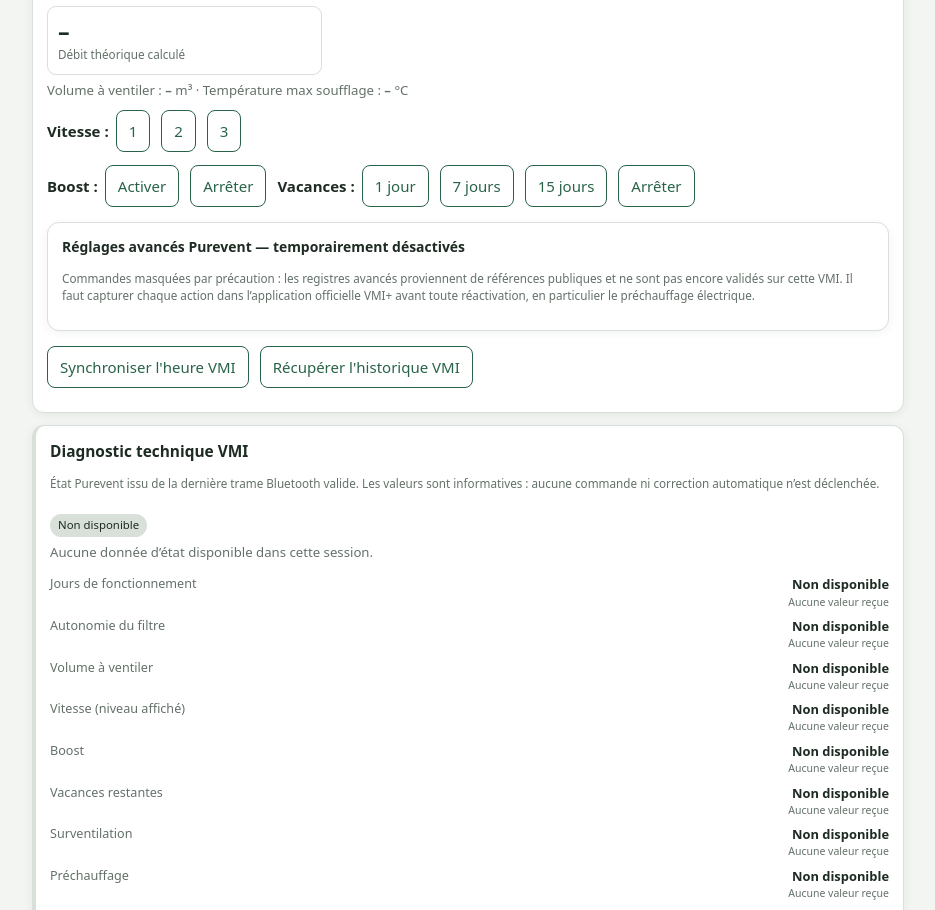
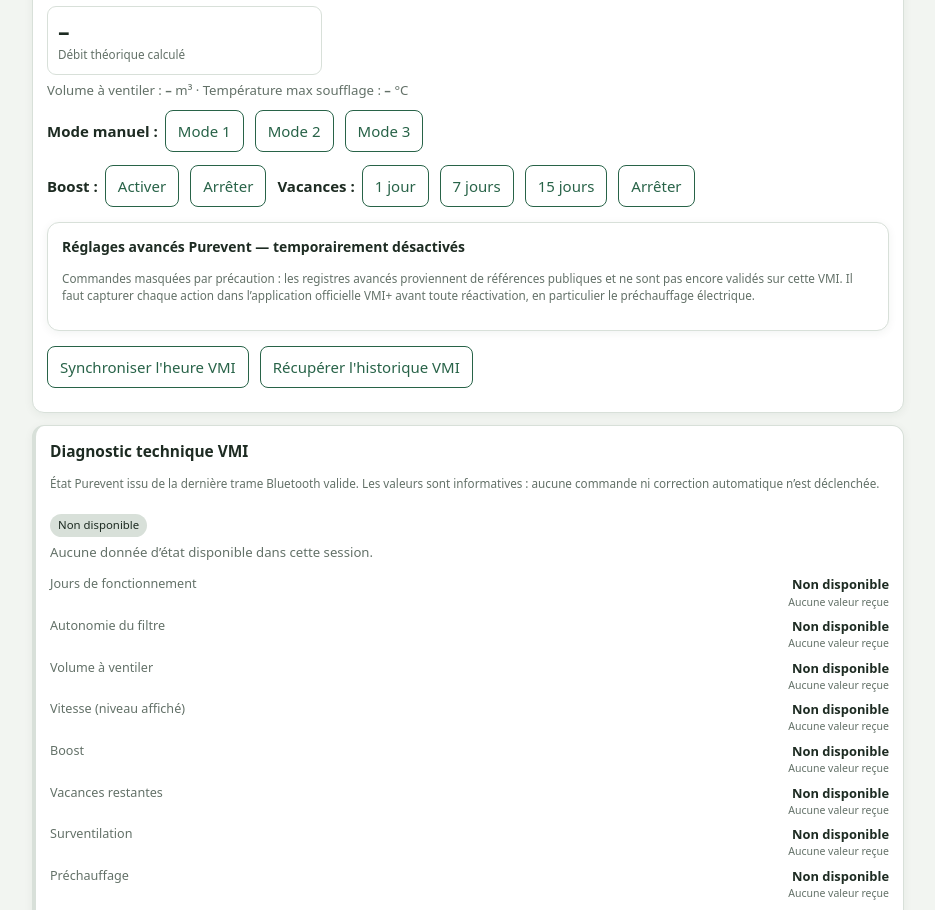
Before and after one commit to emalextigras-cell/Vmi2, a website with bundled scripts: page index.html in a window 1280 px wide. Shown: the part 967-1877 px from the top of the page, without its empty margins (172-1107 px from the left). Built offline with nearby package versions, Linux system fonts and the light colour scheme.

Commit message:
Label the three user-selected manual modes clearly

```diff
--- a/index.html
+++ b/index.html
@@ -66,10 +66,10 @@
  </div>
  <div class="status">Volume à ventiler : <b id="vo">–</b> m³ · Température max soufflage : <b id="tm">–</b> °C</div>
  <div class="row">
-  <b>Vitesse :</b>
-  <button class="outline" data-r="24" data-v="0">1</button>
-  <button class="outline" data-r="24" data-v="1">2</button>
-  <button class="outline" data-r="24" data-v="2">3</button>
+  <b>Mode manuel :</b>
+  <button class="outline" data-r="24" data-v="0">Mode 1</button>
+  <button class="outline" data-r="24" data-v="1">Mode 2</button>
+  <button class="outline" data-r="24" data-v="2">Mode 3</button>
  </div>
  <div class="row">
   <b>Boost :</b><button class="outline" data-r="25" data-v="1">Activer</button><button class="outline" data-r="25" data-v="0">Arrêter</button>
```
